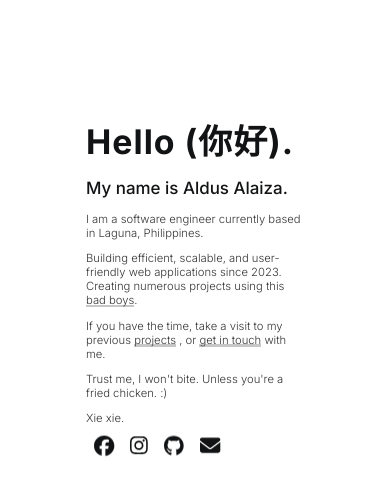
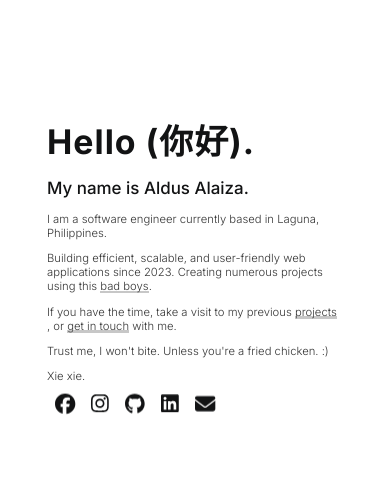
Before and after one commit to elduspogi/vue-portfolio, a Vue app: page / in a window 390 px wide. Both pictures are taken after a click on the element "get in touch". Shown: the top 496 px of the page. Built offline with nearby package versions, Linux system fonts and the light colour scheme.

Commit message:
Added LinkedIn Icon and Fixed Project Responsiveness

```diff
--- a/src/assets/index.css
+++ b/src/assets/index.css
@@ -82,3 +82,9 @@ a {
     color: #FFFFFF;
     background-color: rgb(93, 93, 93);
 }
+
+@media screen and (max-width: 425px) {
+    body {
+        padding: 10vh 10vw;
+    }
+}
--- a/src/components/GetInTouch.vue
+++ b/src/components/GetInTouch.vue
@@ -11,7 +11,11 @@
         <font-awesome-icon :icon="['fab', 'github']" class="g-icon move-up" />
     </a>
 
+    <a href="https://linkedin.com/in/elduspogi">
+        <font-awesome-icon :icon="['fab', 'linkedin']" class="g-icon move-down" />
+    </a>
+
     <a href="mailto:alaizaaldus@gmail.com" target="_blank">
-        <font-awesome-icon :icon="['fas', 'envelope']" class="g-icon move-down" />
+        <font-awesome-icon :icon="['fas', 'envelope']" class="g-icon move-up" />
     </a>
 </template>
--- a/src/main.js
+++ b/src/main.js
@@ -7,11 +7,15 @@ import { library } from '@fortawesome/fontawesome-svg-core'
 
 import { FontAwesomeIcon } from '@fortawesome/vue-fontawesome'
 
-import { faLaravel, faReact, faJsSquare, faHtml5, faCss3Alt, faPhp, faFacebook, faGithub, faInstagram } from '@fortawesome/free-brands-svg-icons'
+import { faLaravel, faReact, faJsSquare, faHtml5, faCss3Alt, faPhp, faFacebook, faGithub, faInstagram, faLinkedin } from '@fortawesome/free-brands-svg-icons'
 import { faPython } from '@fortawesome/free-brands-svg-icons'
 import { faEnvelope, faArrowLeft } from '@fortawesome/free-solid-svg-icons'
 
-library.add(faLaravel, faReact, faPython, faPhp, faFacebook, faGithub, faInstagram, faEnvelope, faJsSquare, faHtml5, faCss3Alt, faArrowLeft)
+library.add(faLaravel, faReact, faPython,
+            faPhp, faFacebook, faGithub,
+            faInstagram, faEnvelope, faJsSquare,
+            faHtml5, faCss3Alt, faArrowLeft,
+            faLinkedin)
 
 const app = createApp(App)
             .use(router)
```
